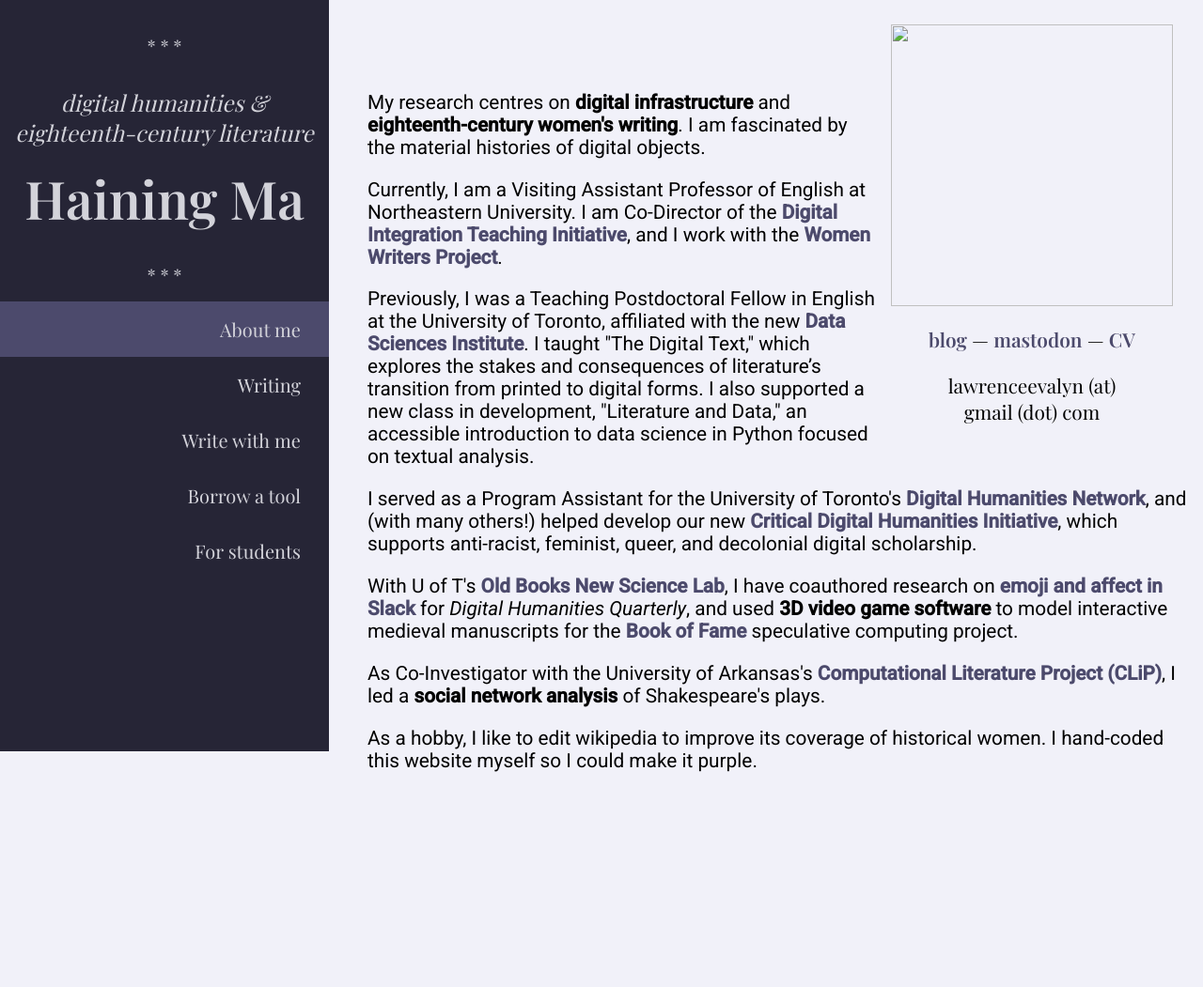
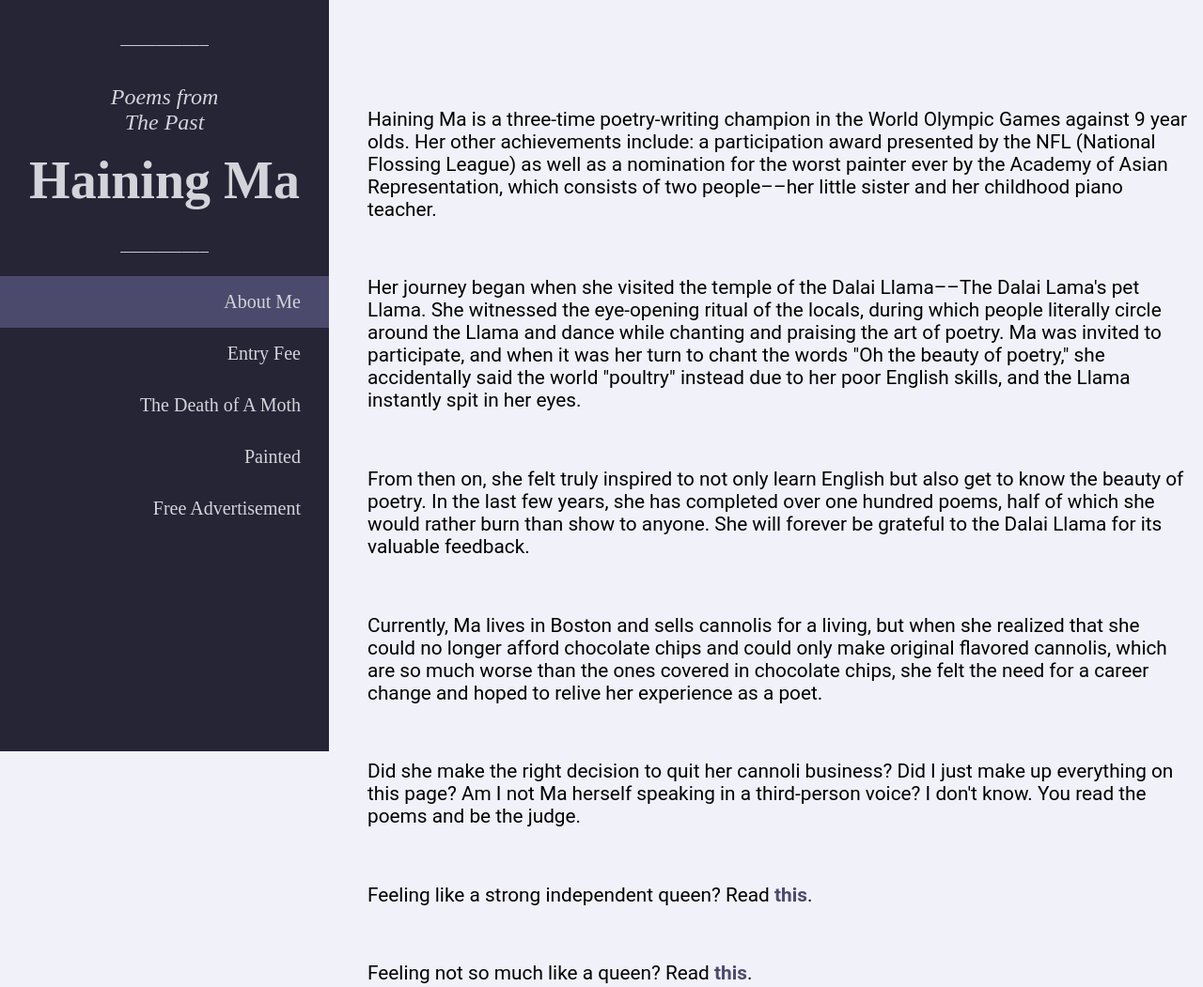
Before and after one commit to mariama0131/mariama0131.github.io, a plain HTML site: page index.html in a window 1280 px wide. Shown: the top 1051 px of the page at 94% size. Before the commit the page ends 1002 px from the top, so only its background shows below. Drawn offline with nearby package versions, Linux system fonts and the light colour scheme; a web font is replaced by a local one.

Commit message:
Update index.html

```diff
--- a/index.html
+++ b/index.html
@@ -3,8 +3,6 @@
 <meta charset="utf-8">
 <meta name="viewport" content="width=device-width, initial-scale=1">
 <link rel="stylesheet" href="website.css">
- <link rel="preconnect" href="https://fonts.gstatic.com">
-<link href="https://fonts.googleapis.com/css2?family=Playfair+Display:ital,wght@0,400;0,600;0,900;1,400;1,600;1,900&family=Roboto:ital,wght@0,100;0,300;0,400;0,500;1,100;1,300;1,400;1,500&display=swap" rel="stylesheet">
 
 <title>Haining Ma</title>
 
@@ -16,60 +14,50 @@
 <div class="sidebar">
 
 	<div id="colophon">
-	<h3>* * *</h3>
-	<h2>digital humanities & <br/> eighteenth-century literature</h2>
+	<h3>––––––––––</h3>
+	<h2>Poems from </br>The Past</h2>
 	<h1>Haining Ma</h1>
-	<h3>* * *</h3>
+	<h3>––––––––––</h3>
 	</div>
 
-	<a class="active" href="index.html">About me</a>
-<!--	<a href="">Teaching</a> -->
-	<a href="writing.html">Writing</a>
-<!--	<a href="CV.html">CV</a> -->
-    <a href="collaborate.html">Write with me</a>
-	<a href="tools.html">Borrow a tool</a>
-	<a href="students.html">For students</a>
-
+	<a class="active" href="index.html">About Me</a>
+	<a href="EntryFee.html">Entry Fee</a>
+    <a href="TheDeathofAMoth.html">The Death of A Moth</a>
+	<a href="Painted.html">Painted</a>
+	<a href="FreeAdvertisement.html">Free Advertisement</a>
 
 </div>
 
 <div class="content">
+<div class="blurb">
 
-<div id="headshot">
-	<div id="headshot-pic">
-	<img src="images/fancy-selfie.png" width="300px">
-	</div>
-	<div id="footer">
-	<p>
-	<a href="https://lawrenceevalyn.wordpress.com/">blog</a> &#8212; <a rel="me" href="https://zirk.us/@lawrenceevalyn">mastodon</a> &#8212; <a href="files/LEvalyn-2021-11-01-CV.pdf">CV</a>
-	</p><p>
-	lawrenceevalyn (at) <br/> gmail (dot) com
-	<p>
-	</div>
-
-</div>
-
-<div class="blurb">
-	<p>
-	My research centres on <strong>digital infrastructure</strong> and <strong>eighteenth-century women's writing</strong>. I am fascinated by the material histories of digital objects.
-	</p><p>Currently, I am a Visiting Assistant Professor of English at Northeastern University. I am Co-Director of the <a href="https://cssh.northeastern.edu/nulab/program/diti/">Digital Integration Teaching Initiative</a>, and I work with the <a href="https://www.wwp.northeastern.edu/">Women Writers Project</a>.
-	</p><p>
-	Previously, I was a Teaching Postdoctoral Fellow in English at the University of Toronto, affiliated with the new <a href="https://datasciences.utoronto.ca/">Data Sciences Institute</a>. I taught "The Digital Text," which explores the stakes and consequences of literature’s transition from printed to digital forms. I also supported a new class in development, "Literature and Data," an accessible introduction to data science in Python focused on textual analysis.
-	</p><p>
-	I served as a Program Assistant for the University of Toronto's <a href="https://dhn.utoronto.ca/">Digital Humanities Network</a>, and (with many others!) helped develop our new <a href="https://dhn.utoronto.ca/announcing-the-critical-digital-humanities-initiative/"> Critical Digital Humanities Initiative</a>, which supports anti-racist, feminist, queer, and decolonial digital scholarship.
-	</p><p>
-	With U of T's <a href="https://oldbooksnewscience.com/">Old Books New Science Lab</a>, I have coauthored research on <a href="http://www.digitalhumanities.org/dhq/vol/14/3/000474/000474.html">emoji and affect in Slack</a> for <em>Digital Humanities Quarterly</em>, and used <strong>3D video game software</strong> to model interactive medieval manuscripts for the <a href="http://sites.utm.utoronto.ca/gillespie/content/welcome-book-fame">Book of Fame</a> speculative computing project.
-	</p><p>
-	As Co-Investigator with the University of Arkansas's <a href="http://text.csce.uark.edu/clip.html">Computational Literature Project (CLiP)</a>, I led a <strong>social network analysis</strong> of Shakespeare's plays.
-	</p><p>
-	As a hobby, I like to edit wikipedia to improve its coverage of historical women. I hand-coded this website myself so I could make it purple.
+	<br/><p>
+	Haining Ma is a three-time poetry-writing champion in the World Olympic Games against 9 year olds. Her other achievements include: a participation award presented by the NFL (National Flossing League) as well as a nomination for the worst painter ever by the Academy of Asian Representation, which consists of two people––her little sister and her childhood piano teacher.
+	</p>
+	<br/><p>
+	Her journey began when she visited the temple of the Dalai Llama––The Dalai Lama's pet Llama. She witnessed the eye-opening ritual of the locals, during which people literally circle around the Llama and dance while chanting and praising the art of poetry. Ma was invited to participate, and when it was her turn to chant the words "Oh the beauty of poetry," she accidentally said the world "poultry" instead due to her poor English skills, and the Llama instantly spit in her eyes.
+	</p>
+	<br/><p>
+	From then on, she felt truly inspired to not only learn English but also get to know the beauty of poetry. In the last few years, she has completed over one hundred poems, half of which she would rather burn than show to anyone. She will forever be grateful to the Dalai Llama for its valuable feedback.
+	</p>
+	<br/><p>
+	Currently, Ma lives in Boston and sells cannolis for a living, but when she realized that she could no longer afford chocolate chips and could only make original flavored cannolis, which are so much worse than the ones covered in chocolate chips, she felt the need for a career change and hoped to relive her experience as a poet.
+	</p>
+	<br/><p>
+	Did she make the right decision to quit her cannoli business? Did I just make up everything on this page? Am I not Ma herself speaking in a third-person voice? I don't know. You read the poems and be the judge.
+	</p>
+	<br/><p>
+	Feeling like a strong independent queen? Read <a href=EntryFee.html> this</a>.
+	</p>
+	<br/><p>
+	Feeling not so much like a queen? Read <a href=Painted.html> this</a>.
+	</p>
+	<br/><p>
+	Feeling like smiling a little? Read <a href=FreeAdvertisement.html> this</a>.
+	</p>
+	<br/><p>
+	Feeling heartbroken from a breakup you never had? Read <a href=TheDeathofAMoth.html> this</a>.
 	</p>
 </div>
-
 </div>
-
-
-</div>
-
-
 </BODY>
```
